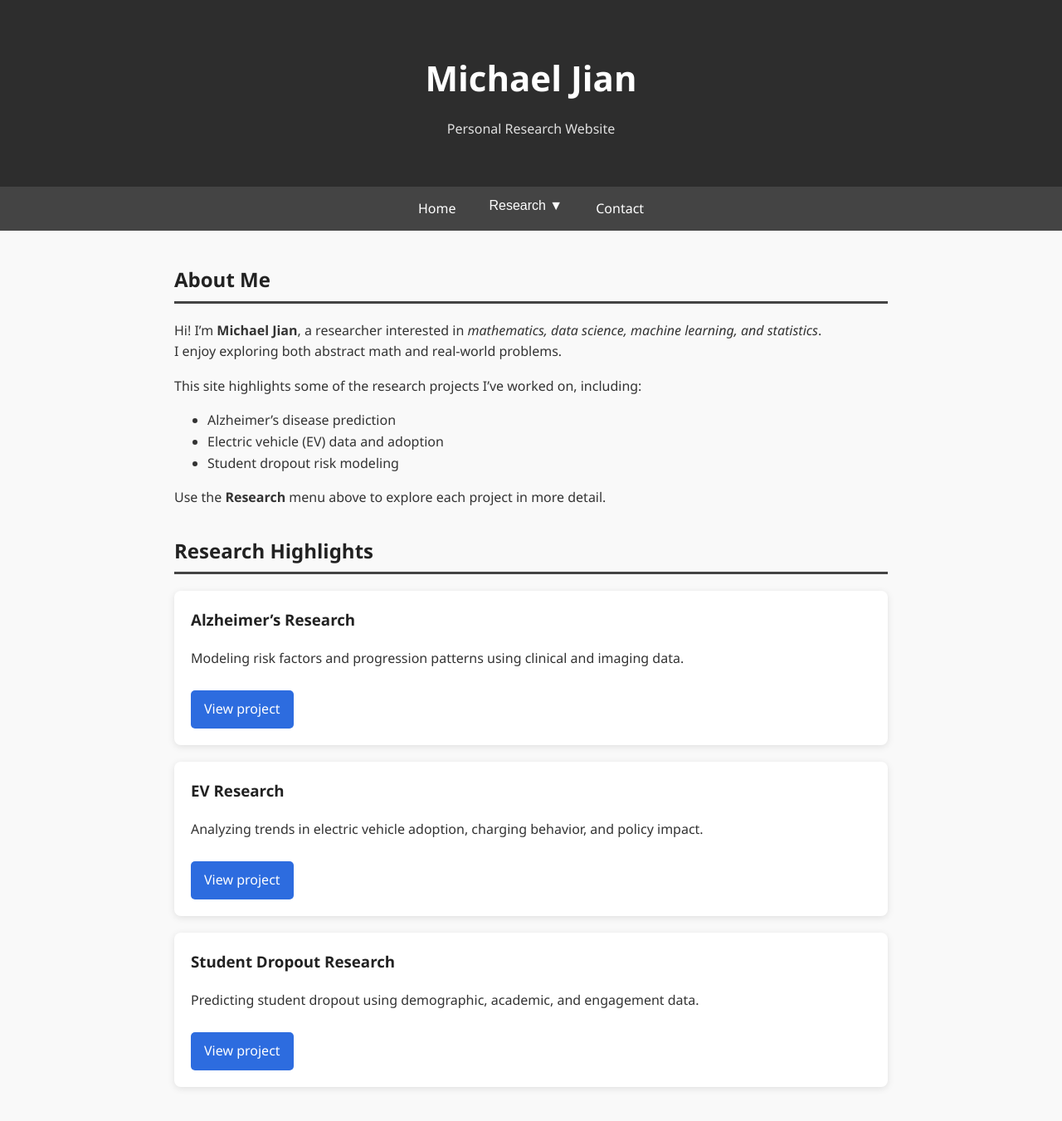
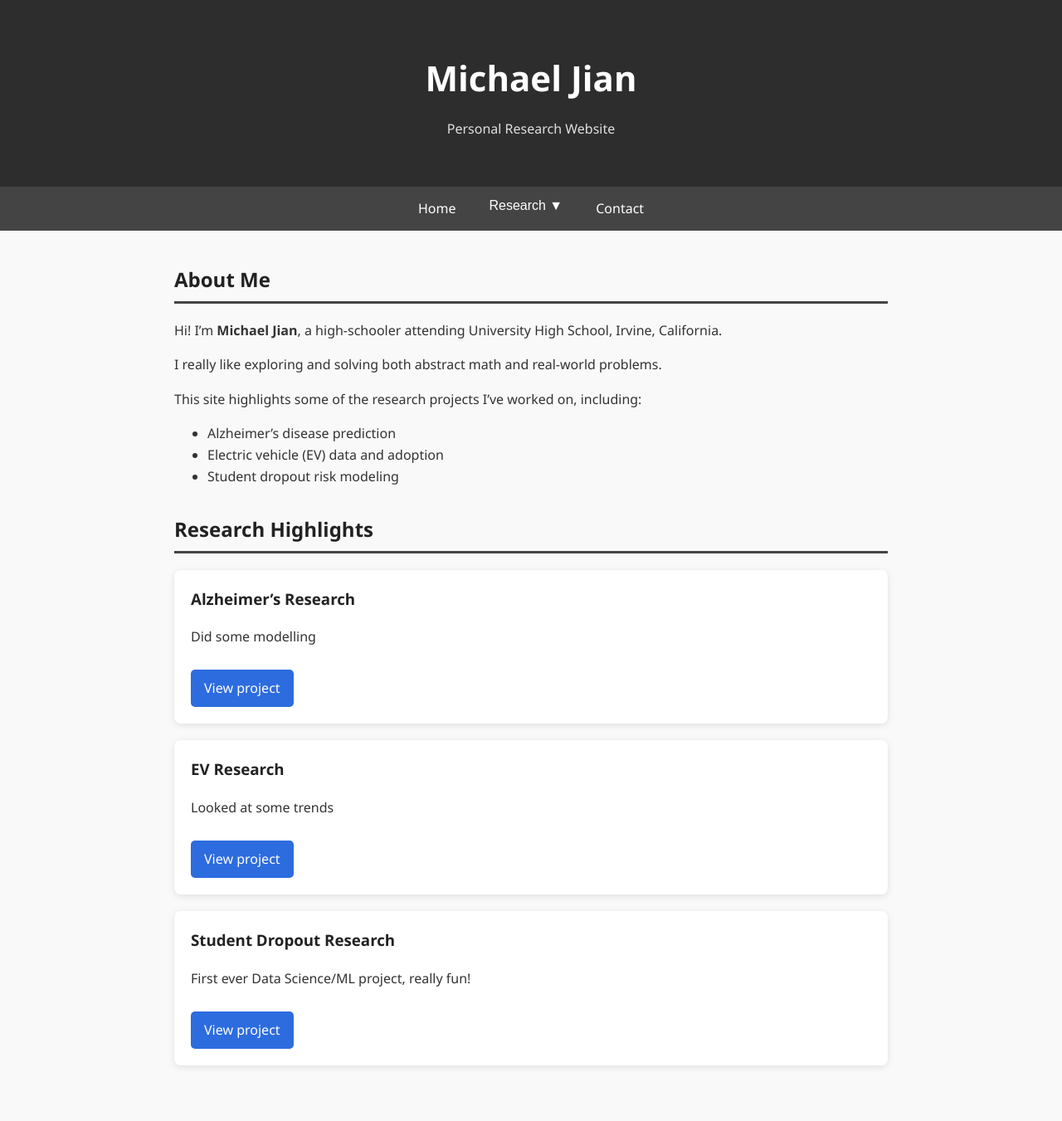
Before and after one commit to mcjian09/mcjian09.github.io, a Jekyll site: the page built from index.md, in a window 1280 px wide and 1400 px high. Shown: the top 1351 px of the window at 83% size. Built offline with Jekyll 4.4.1, drawn with Linux system fonts in a browser that asks for light colours.

Commit message:
Update index.md

```diff
--- a/index.md
+++ b/index.md
@@ -5,8 +5,9 @@ title: "Home"
 
 ## About Me
 
-Hi! I'm **Michael Jian**, a researcher interested in *mathematics, data science, machine learning, and statistics*.
-I enjoy exploring both abstract math and real-world problems.
+Hi! I'm **Michael Jian**, a high-schooler attending University High School, Irvine, California.
+
+I really like exploring and solving both abstract math and real-world problems.
 
 This site highlights some of the research projects I've worked on, including:
 
@@ -14,14 +15,13 @@ This site highlights some of the research projects I've worked on, including:
 - Electric vehicle (EV) data and adoption
 - Student dropout risk modeling
 
-Use the **Research** menu above to explore each project in more detail.
 
 ## Research Highlights
 
 <div class="card">
   <h3>Alzheimer’s Research</h3>
   <p>
-    Modeling risk factors and progression patterns using clinical and imaging data.
+    Did some modelling
   </p>
   <a class="button" href="{{ '/alzheimers/' | relative_url }}">View project</a>
 </div>
@@ -29,7 +29,7 @@ Use the **Research** menu above to explore each project in more detail.
 <div class="card">
   <h3>EV Research</h3>
   <p>
-    Analyzing trends in electric vehicle adoption, charging behavior, and policy impact.
+    Looked at some trends
   </p>
   <a class="button" href="{{ '/ev/' | relative_url }}">View project</a>
 </div>
@@ -37,7 +37,7 @@ Use the **Research** menu above to explore each project in more detail.
 <div class="card">
   <h3>Student Dropout Research</h3>
   <p>
-    Predicting student dropout using demographic, academic, and engagement data.
+    First ever Data Science/ML project, really fun!
   </p>
   <a class="button" href="{{ '/dropout/' | relative_url }}">View project</a>
 </div>
```
